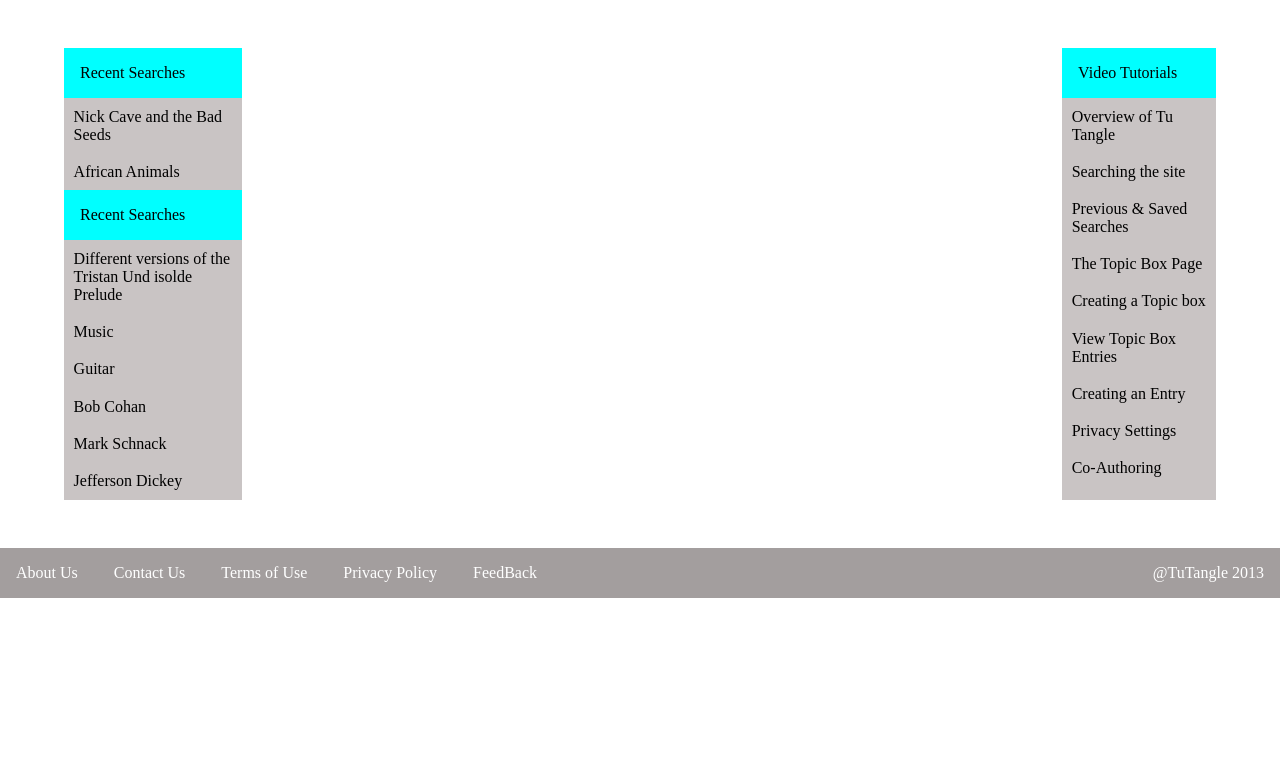
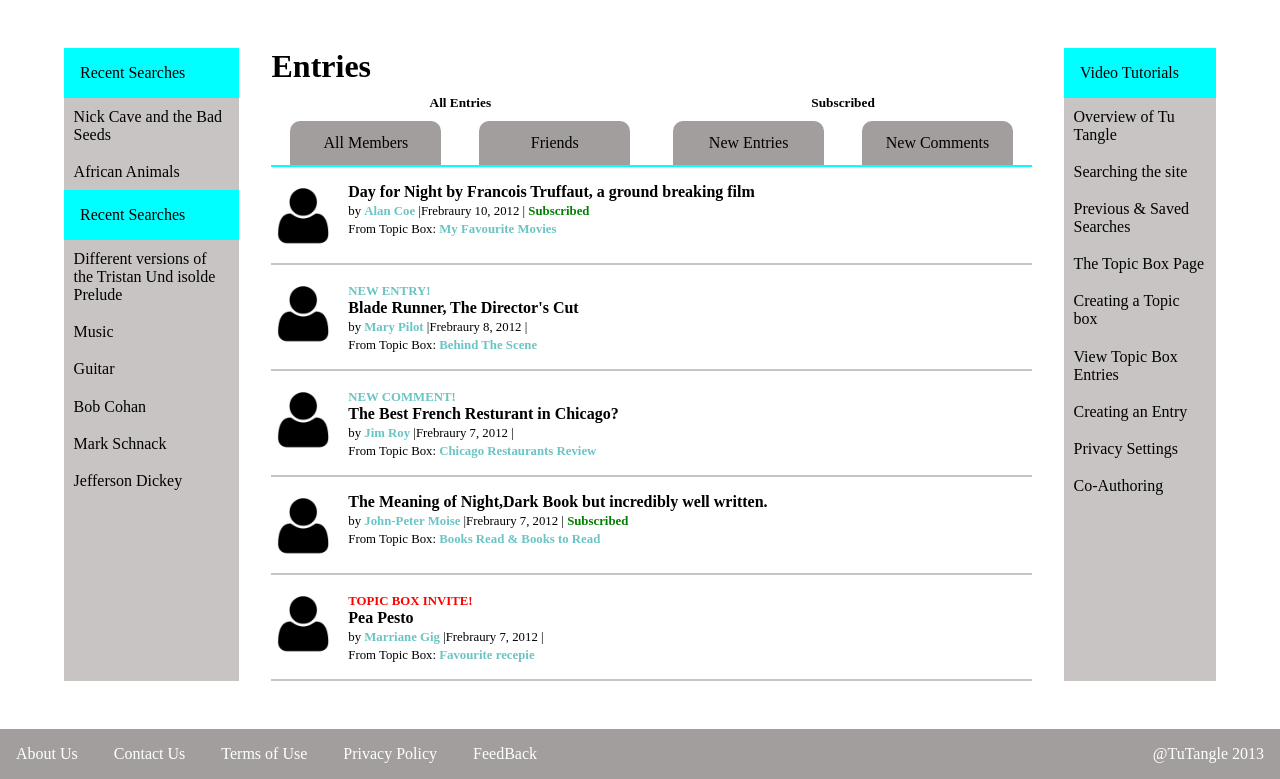
Before and after one commit to atushmaharjan/bigbracket, a PHP site: the page made by tu tangle/index.html in a window 1280 px wide. Shown: the part 144-923 px from the top of the page. Before the commit the page ends 742 px from the top, so only its background shows below. Run offline with PHP 8.4, Linux system fonts and the light colour scheme.

Commit message:
Mid Part Added

```diff
--- a/tu tangle/index.html
+++ b/tu tangle/index.html
@@ -64,7 +64,99 @@
             </ul>
         </div>
 
+        <div class="entries content">
+            <h1>Entries</h1>
+            <div class="entriesContainer">
+                <div class="entrynav">
+                    <div class="allentry grid">
+                        <h5>All Entries</h5>
+                        <div class="boxes">
+                            <div class="box">All Members</div>
+                            <div class="box">Friends</div>
+                        </div>
+                    </div>
+                    <div class="subscribed grid">
+                        <h5>Subscribed</h5>
+                        <div class="boxes">
+                            <div class="box">New Entries</div>
+                            <div class="box">New Comments</div>
+                        </div>
+                    </div>
+                </div>
+                <div class="entrycontent">
+                    <div class="items">
+                        <div class="item">
+                            <img src="image.png" >
+                            <div class="descrip"><b>Day for Night by Francois Truffaut, a ground breaking film </b>
+                                <br> <span style="font-size: 0.8em;">by
+                                <span style="color: rgb(107, 196, 196); font-weight: bold;">Alan Coe</span>
+                                |Frebraury 10, 2012 | <span style="color: green; font-weight: bold;">Subscribed</span>
+                                <br>From Topic Box: <span style="color: rgb(107, 196, 196); font-weight: bold;">My Favourite Movies</span>
+                                </span>
+                            </div>
+                        </div>
+                    </div>
 
+                    <div class="items">
+                        <div class="item">
+                            <img src="image.png">
+                            <div class="descrip">
+                                <span style="color: rgb(107, 196, 196);font-size: 0.8em; font-weight: bold;">NEW ENTRY!</span>
+                                <br> <b>Blade Runner, The Director's Cut </b>
+                                <br> <span style="font-size: 0.8em;">by
+                                <span style="color: rgb(107, 196, 196); font-weight: bold;">Mary Pilot</span>
+                                |Frebraury 8, 2012 |
+                                <br>From Topic Box: <span style="color: rgb(107, 196, 196); font-weight: bold;">Behind The Scene</span>
+                                </span>
+                            </div>
+                        </div>
+                    </div>
+
+                    <div class="items">
+                        <div class="item">
+                            <img src="image.png" >
+                            <div class="descrip">
+                                <span style="color: rgb(107, 196, 196);font-size: 0.8em; font-weight: bold;">NEW COMMENT!</span>
+                                <br> <b>The Best French Resturant in Chicago?</b>
+                                <br> <span style="font-size: 0.8em;">by
+                                <span style="color: rgb(107, 196, 196); font-weight: bold;">Jim Roy</span>
+                                |Frebraury 7, 2012 |
+                                <br>From Topic Box: <span style="color: rgb(107, 196, 196); font-weight: bold;">Chicago Restaurants Review</span>
+                                </span>
+                            </div>
+                        </div>
+                    </div>
+
+                    <div class="items">
+                        <div class="item">
+                            <img src="image.png" >
+                            <div class="descrip"><b>The Meaning of Night,Dark Book but incredibly well written. </b>
+                                <br> <span style="font-size: 0.8em;">by
+                                <span style="color: rgb(107, 196, 196); font-weight: bold;">John-Peter Moise</span>
+                                |Frebraury 7, 2012 | <span style="color: green; font-weight: bold;">Subscribed</span>
+                                <br>From Topic Box: <span style="color: rgb(107, 196, 196); font-weight: bold;">Books Read & Books to Read</span>
+                                </span>
+                            </div>
+                        </div>
+                    </div>
+
+                    <div class="items">
+                        <div class="item">
+                            <img src="image.png" >
+                            <div class="descrip">
+                                <span style="color: red;font-size: 0.8em; font-weight: bold;">TOPIC BOX INVITE!</span>
+                                <br> <b>Pea Pesto</b>
+                                <br> <span style="font-size: 0.8em;">by
+                                <span style="color: rgb(107, 196, 196); font-weight: bold;">Marriane Gig</span>
+                                |Frebraury 7, 2012 |
+                                <br>From Topic Box: <span style="color: rgb(107, 196, 196); font-weight: bold;">Favourite recepie</span>
+                                </span>
+                            </div>
+                        </div>
+                    </div>
+                </div>
+            </div>
+        </div>
 
         <div class="tutorials content">
             <ul class="recent">
--- a/tu tangle/style.css
+++ b/tu tangle/style.css
@@ -144,6 +144,76 @@ header navbar .infobar ul li
 }
 
 
+.body-content .entries
+{
+    width: 65%;
+}
+ .entriesContainer
+{
+    display: flex;
+    flex-direction: column;
+    overflow: hidden;
+    border-radius: 0.8rem 0.8rem 0rem 0rem;
+}
+.grid
+{
+    position: relative;
+    height: 5rem;
+    background:  #ffffff;
+}
+
+ .entrynav
+{
+    display: grid;
+    grid-template-columns: 1fr 1fr;
+    grid-gap: 5px;
+    border-bottom: 2px solid #00ffff;
+}
+
+ .boxes
+{
+    position: absolute;
+    bottom: 0;
+    width: 100%;
+    display: flex;
+    justify-content: space-around;
+}
+ .box
+{
+    padding: 0.8rem 0.4rem;
+    width: 40%;
+    border-radius: 10px 10px 0 0;
+    background: #a39e9e;
+    text-align: center;
+    cursor :pointer;
+}
+
+ .grid h5
+{
+    margin: 10px 0;
+    text-align: center;
+}
+ .items
+{
+    border-bottom: 2px solid #c9c4c4;
+}
+ .item
+{
+    display: flex;
+    padding: 1rem 0;
+}
+
+ img
+
+{
+    height: 4rem;
+    width: 4rem;
+    border-radius: 0.8rem;
+    margin-right: 0.8rem;
+}
+
+
+
  .tutorials
 {
     width: 13%;
```
Also changed, not shown: tu tangle/image.png (added).
